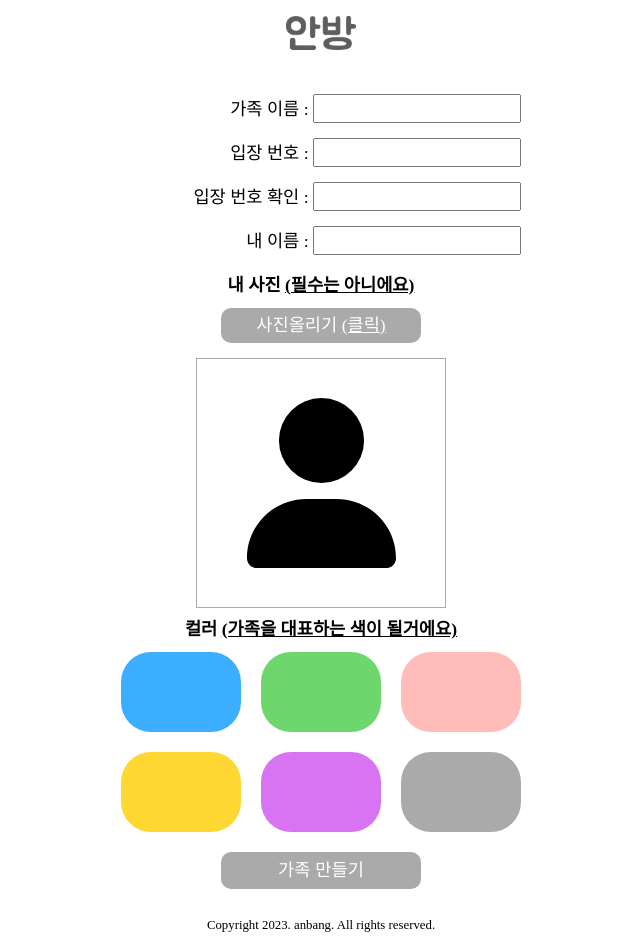
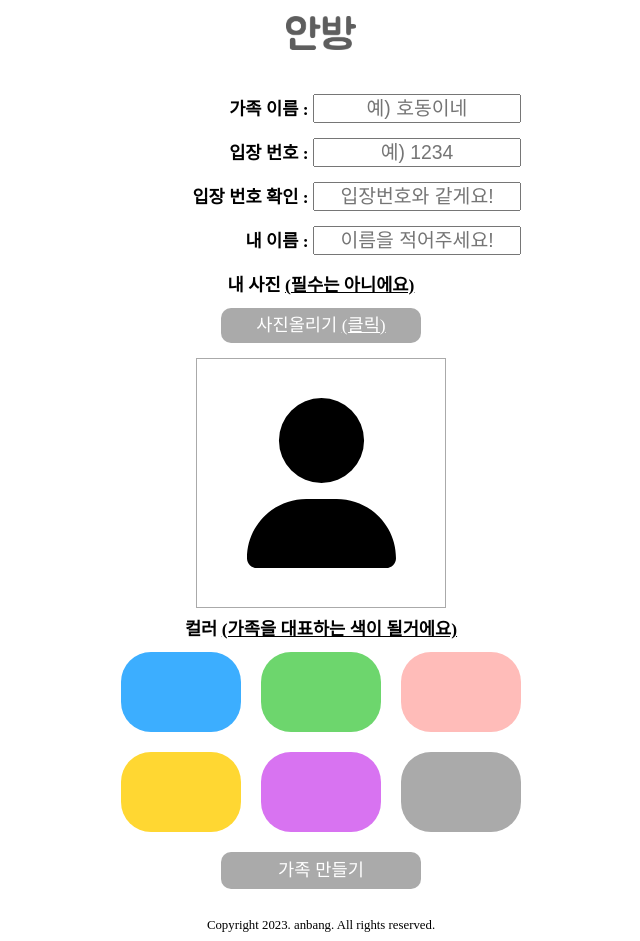
Before and after one commit to Family-Community/front-end, a React (Create React App) app: page / in a window 1280 px wide. Shown: the whole page, without its empty margins (319-959 px from the left). Built offline with nearby package versions, Linux system fonts and the light colour scheme.

Commit message:
signup detail correction

```diff
--- a/src/pages/signup/body.jsx
+++ b/src/pages/signup/body.jsx
@@ -35,10 +35,10 @@ function Body() {
     return (
         <SignupBody>
             <form onSubmit={handleOnSubmit}>
-                <p>가족 이름 : <input type="text" name="" id="" /></p>
-                <p>입장 번호 : <input type="password" name="" id="" /></p>
-                <p>입장 번호 확인 : <input type="password" name="" id="" /></p>
-                <p>내 이름 :  <input type="text" name="" id="" /></p>
+                <p>가족 이름 : <input type="text" name="" id="" placeholder="예) 호동이네"/></p>
+                <p>입장 번호 : <input type="password" name="" id="" placeholder="예) 1234"/></p>
+                <p>입장 번호 확인 : <input type="password" name="" id="" placeholder="입장번호와 같게요!"/></p>
+                <p>내 이름 :  <input type="text" name="" id="" placeholder="이름을 적어주세요!"/></p>
                 <div>
                     <p>내 사진 <span>(필수는 아니에요)</span></p>
                     <input
--- a/src/pages/signup/style.jsx
+++ b/src/pages/signup/style.jsx
@@ -10,6 +10,7 @@ export const SignupBody = styled.div`
             display: block;
             width: 80%;
             text-align: right;
+            font-weight: 700;
         }
         p input{
             font-size: 110%;
```
